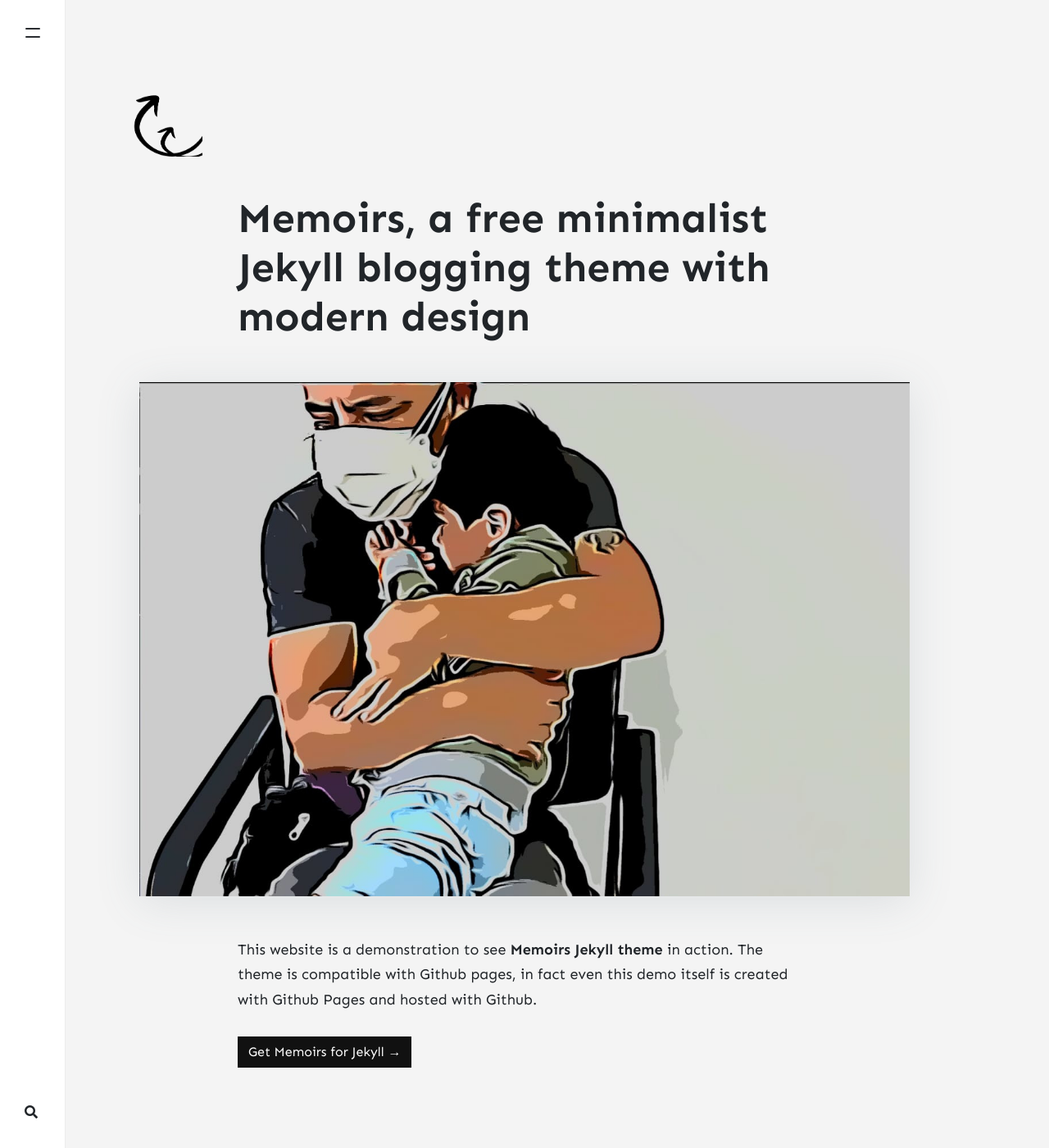
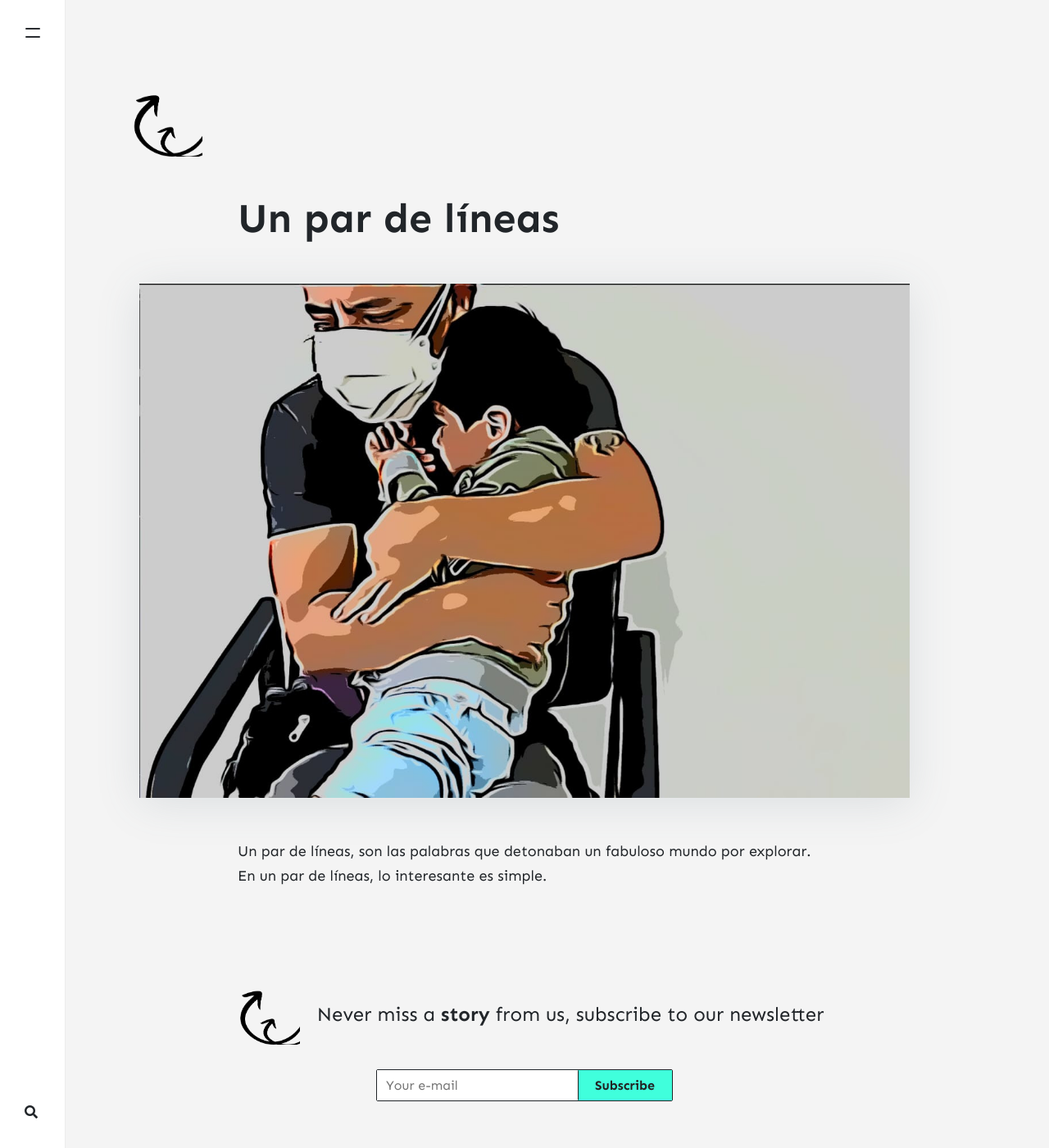
Before and after one commit to kanancho/unpardelineas, a Jekyll site: the page built from _pages/about.md, in a window 1280 px wide and 1400 px high. Shown: the whole window at 82% size. Built offline with Jekyll 4.4.1, drawn with Linux system fonts in a browser that asks for light colours; nearby versions of some CDN libraries; comment, search, counter and statistics services are not loaded.

Commit message:
Update about.md

```diff
--- a/_pages/about.md
+++ b/_pages/about.md
@@ -1,12 +1,10 @@
 ---
 layout: page
-title: Memoirs, a free minimalist Jekyll blogging theme with modern design
+title: Un par de líneas
 permalink: /about
 comments: false
 image: assets/images/9.jpg
 imageshadow: true
 ---
 
-This website is a demonstration to see **Memoirs Jekyll theme** in action. The theme is compatible with Github pages, in fact even this demo itself is created with Github Pages and hosted with Github.
-
-<a target="_blank" href="https://bootstrapstarter.com/jekyll-theme-memoirs/" class="btn btn-dark"> Get Memoirs for Jekyll &rarr;</a>
+Un par de líneas, son las palabras que detonaban un fabuloso mundo por explorar. En un par de líneas, lo interesante es simple.
```
